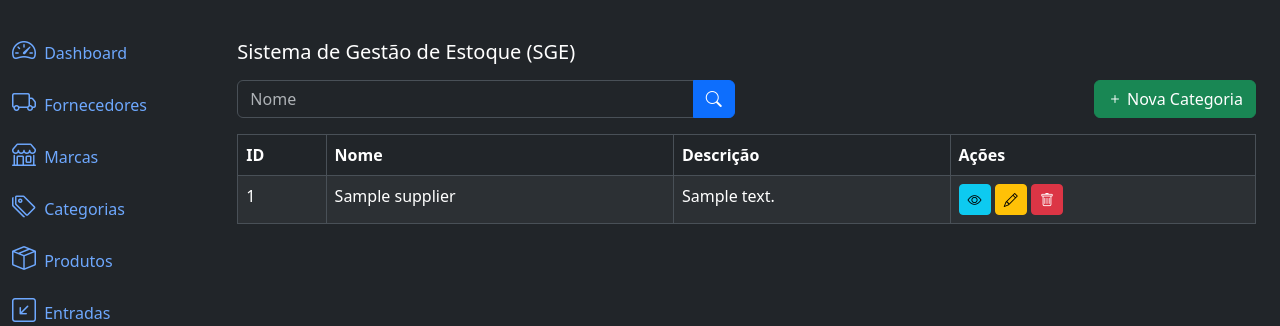
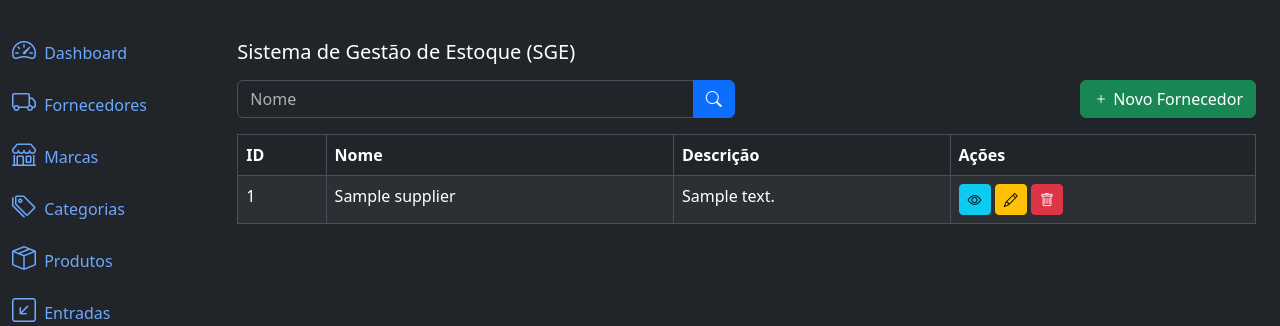
Before and after one commit to elainefs/django-sge, a Django app: page /suppliers/list/ in a window 1280 px wide. Shown: the top 326 px of the page. Run offline with Django 5.2, Linux system fonts and the light colour scheme; a user stored in the database is signed in; tables that the repository leaves empty hold one stand-in row (values such as "Sample post").

Commit message:
fix: fix the name button to create a supplier

```diff
--- a/suppliers/templates/supplier_list.html
+++ b/suppliers/templates/supplier_list.html
@@ -20,7 +20,7 @@
     <div class="col-md-6 mt-3 mt-md-0">
       <a href="{% url 'supplier_create' %}" class="btn btn-success float-end">
         <i class="bi bi-plus"></i>
-        Nova Categoria
+        Novo Fornecedor
       </a>
     </div>
   {% endif %}
```
